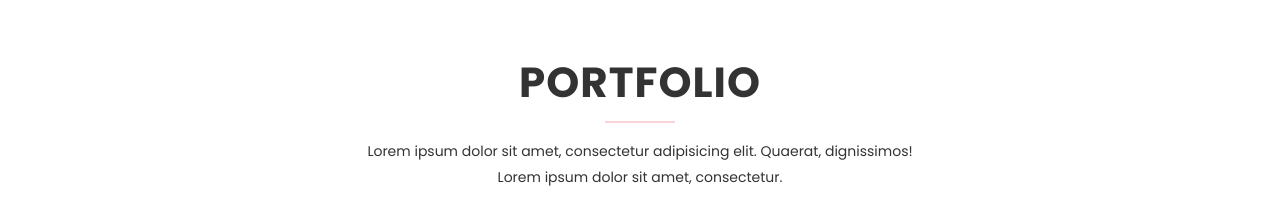
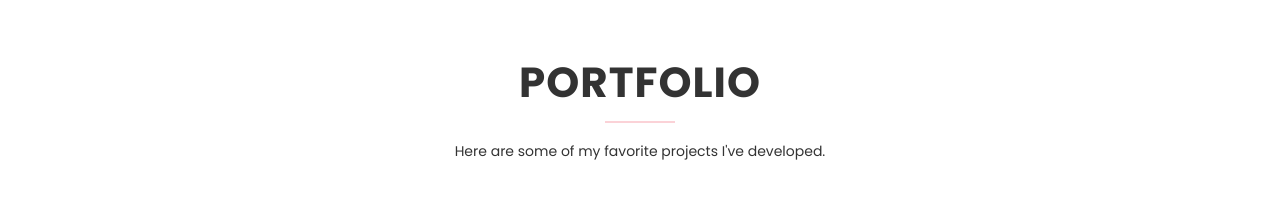
Before and after one commit to kathdovi/kathdovi, a plain HTML site: page index.html in a window 1280 px wide. Shown: the part 1480-1683 px from the top of the page. Drawn offline with Linux system fonts and the light colour scheme.

Commit message:
edit text

```diff
--- a/index.html
+++ b/index.html
@@ -148,8 +148,7 @@
       <div class="section-header">
         <h2 class="section-title">Portfolio</h2>
         <hr class="lines">
-        <p class="section-subtitle">Lorem ipsum dolor sit amet, consectetur adipisicing elit. Quaerat, dignissimos! <br>
-          Lorem ipsum dolor sit amet, consectetur.</p>
+        <p class="section-subtitle">Here are some of my favorite projects I've developed.</p>
       </div>
       <div class="row">
         <div class="col-md-12">
```
